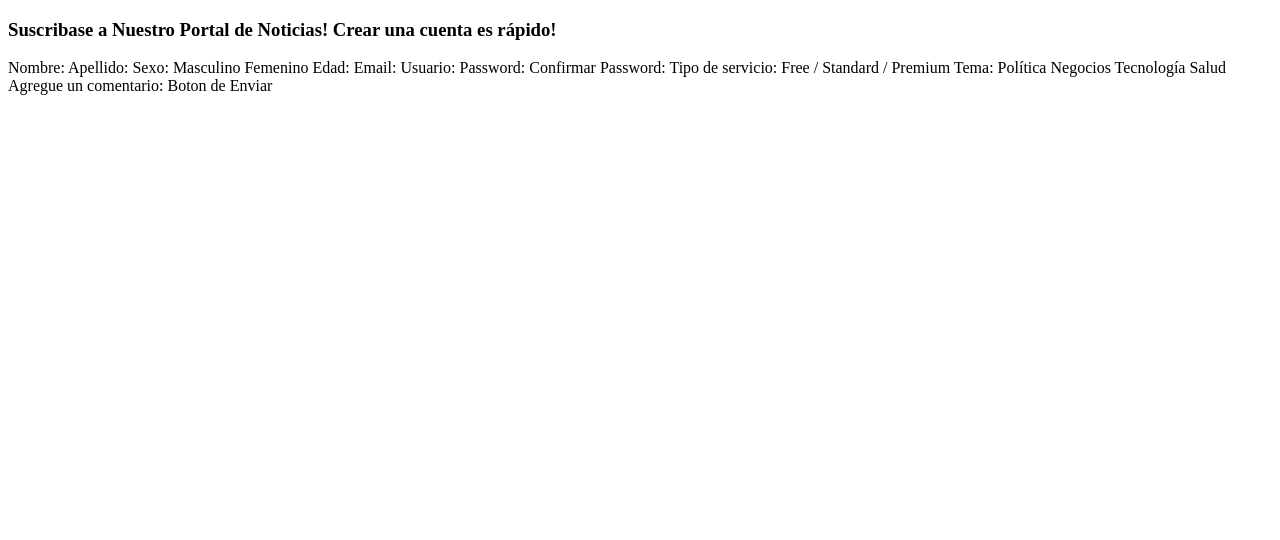
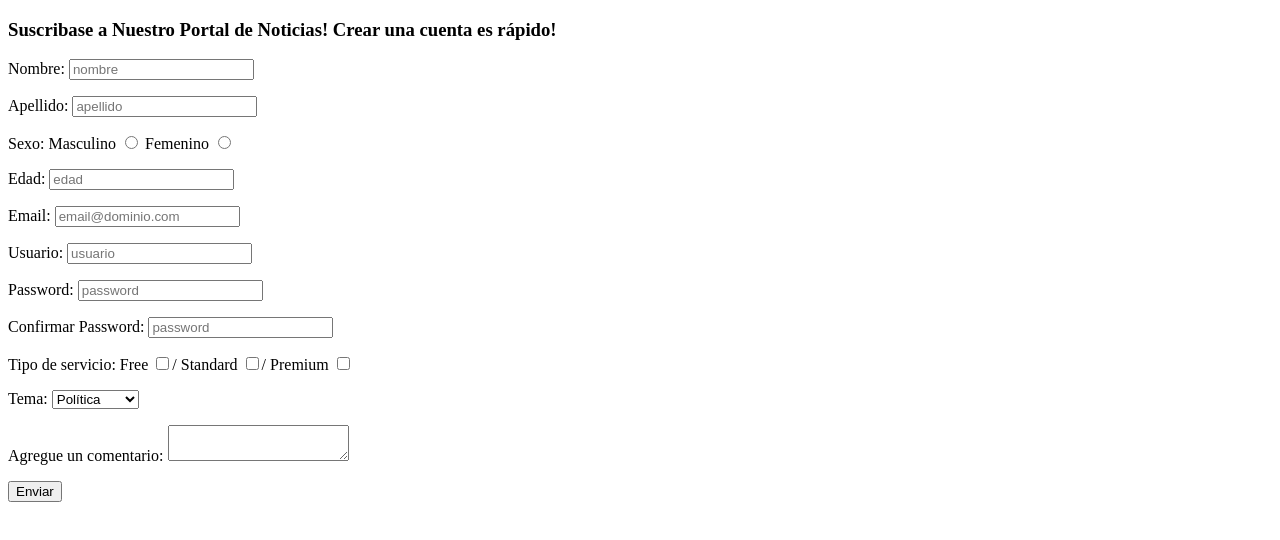
Before and after one commit to UCC-LabCompu2/ejercicios2022-SantiNavas, a plain HTML site: page Ejercicios-HTML/ej_formulario.html in a window 1280 px wide. Drawn offline with Linux system fonts and the light colour scheme.

Commit message:
se agrego ejercicio de formulario 1

```diff
--- a/Ejercicios-HTML/ej_formulario.html
+++ b/Ejercicios-HTML/ej_formulario.html
@@ -18,26 +18,53 @@
     https://www.w3schools.com/html/tryit.asp?filename=tryhtml_elem_output-->
 
 <h3>Suscribase a Nuestro Portal de Noticias! Crear una cuenta es rápido!</h3>
-Nombre:
-Apellido:
-Sexo: Masculino Femenino
-Edad:
-Email:
-Usuario:
-Password:
-Confirmar Password:
-
-Tipo de servicio: Free / Standard / Premium
-Tema:
-Política
-Negocios
-Tecnología
-Salud
-
-Agregue un comentario:
-
-Boton de Enviar
-
+<form id="Formulario Subcribcion">
+    <p>
+        Nombre: <input type="text" name="nombre" placeholder="nombre">
+    </p>
+    <p>
+        Apellido:   <input type="text" name="apellido" placeholder="apellido">
+    </p>
+    <p>
+        Sexo: Masculino <input type="radio" name="sexo" value="masculino">
+              Femenino  <input type="radio" name="sexo" value="femenino">
+    </p>
+    <p>
+        Edad:   <input type="number" name="edad" placeholder="edad">
+    </p>
+    <p>
+        Email:  <input type="email" name="email" placeholder="email@dominio.com">
+    </p>
+    <p>
+        Usuario:    <input type="text" name="usuario" placeholder="usuario">
+    </p>
+    <p>
+        Password:   <input type="password" name="password" placeholder="password">
+    </p>
+    <p>
+        Confirmar Password: <input type="password" name="confirmar password" placeholder="password">
+    </p>
+    <p>
+        Tipo de servicio: Free <input type="checkbox" name="tipo_de_servicio" value="free">/
+                        Standard <input type="checkbox" name="tipo_de_servicio" value="standard">/
+                        Premium <input type="checkbox" name="tipo_de_servicio" value="premium">
+    </p>
+    <p>
+        Tema:
+        <select>
+            <option>Política</option>
+            <option>Negocios</option>
+            <option>Tecnología</option>
+            <option>Salud</option>
+        </select>
+    </p>
+    <p>
+        Agregue un comentario:  <textarea></textarea>
+    </p>
+    <P>
+        <button>Enviar</button>
+    </P>
+</form>
 
 </body>
 </html>
```
